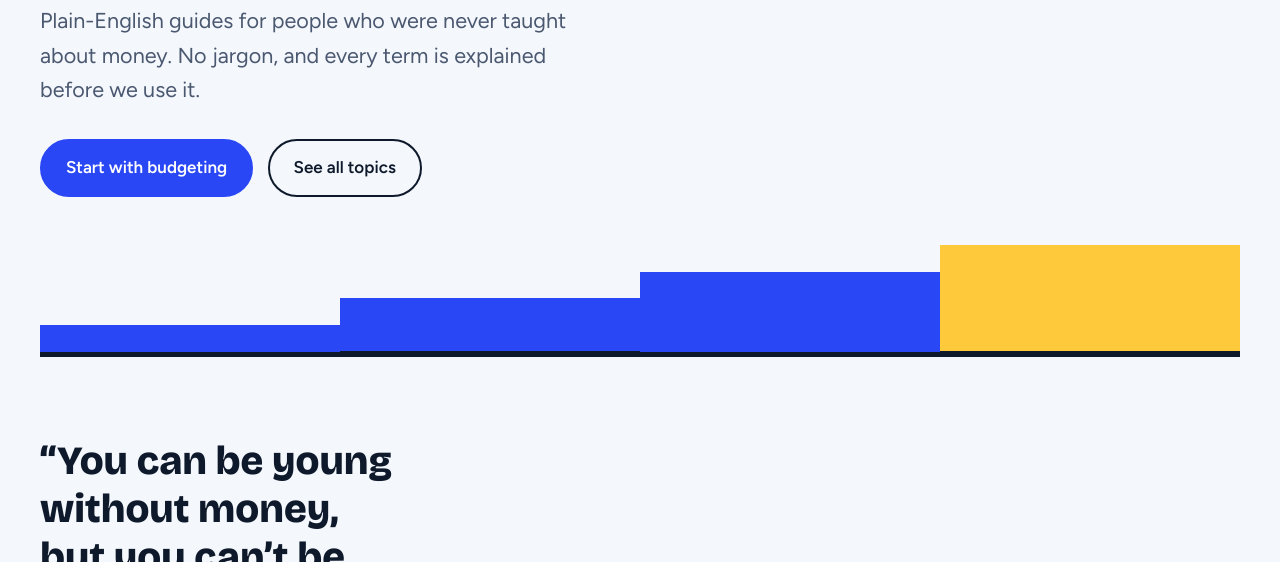
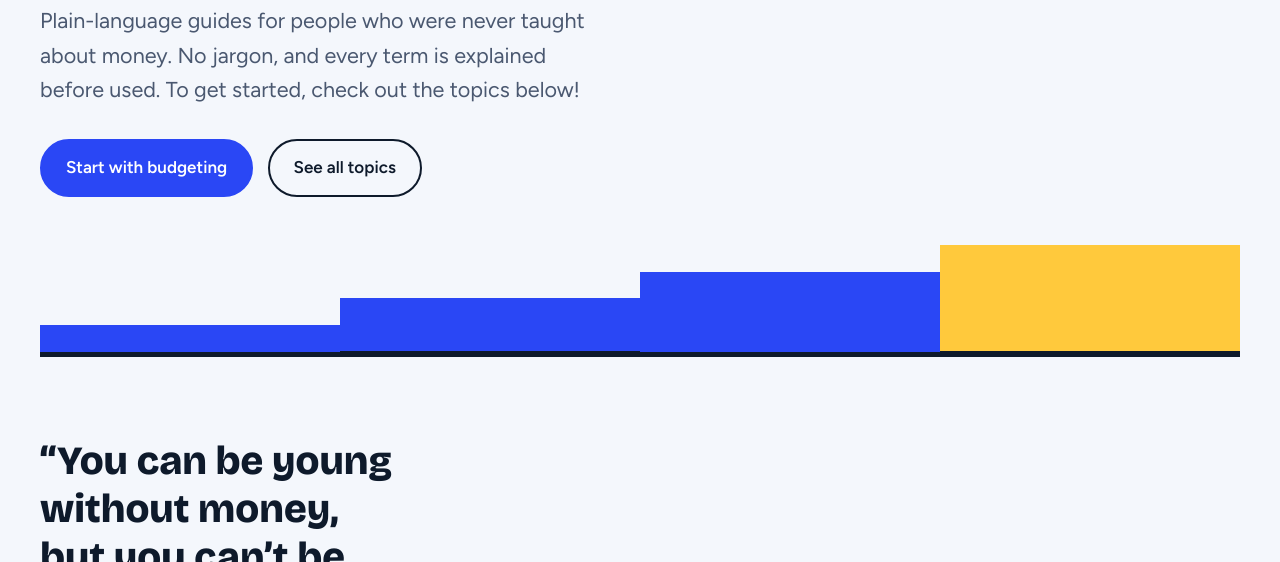
Before and after one commit to shzzkx/First-Step-Finance, a plain HTML site: page index.html in a window 1280 px wide. Shown: the part 538-1100 px from the top of the page. Drawn offline with nearby package versions, Linux system fonts and the light colour scheme.

Commit message:
Edited hero description

```diff
--- a/index.html
+++ b/index.html
@@ -32,8 +32,8 @@
     <div class="wrap">
       <h1>Finance, starting from step one.</h1>
       <p class="hero-sub">
-        Plain-English guides for people who were never taught about money.
-        No jargon, and every term is explained before we use it.
+        Plain-language guides for people who were never taught about money.
+        No jargon, and every term is explained before used. To get started, check out the topics below!
       </p>
       <div class="hero-actions">
         <a class="btn btn-primary" href="budgeting.html">Start with budgeting</a>
```
